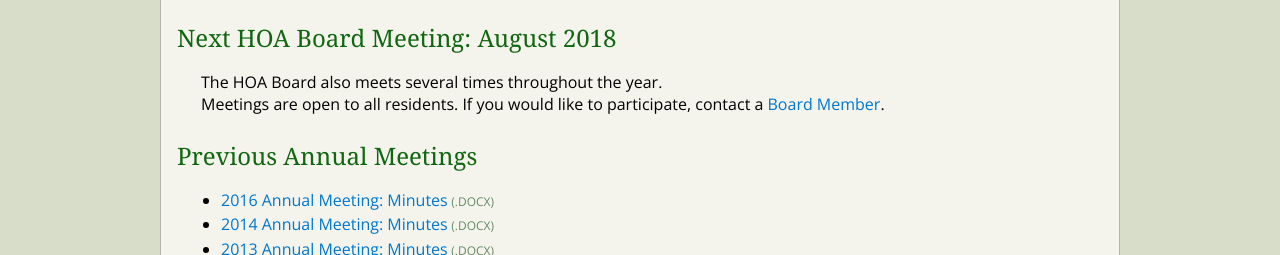
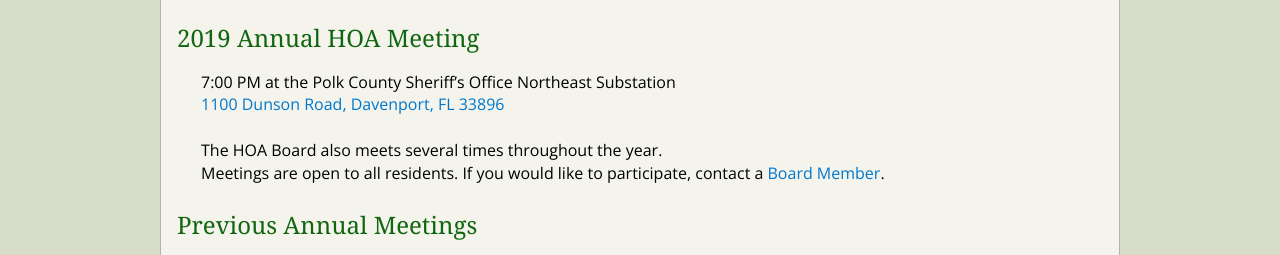
Before and after one commit to lvhoa/lvhoa.github.io, a plain HTML site: page index.html in a window 1280 px wide. Shown: the part 516-771 px from the top of the page. Drawn offline with nearby package versions, Linux system fonts and the light colour scheme; a web font is replaced by a local one.

Commit message:
Added 2019 Annual Meeting

```diff
--- a/index.html
+++ b/index.html
@@ -58,8 +58,13 @@
       Meetings
     </h2>
     <h3 class="l-hn l-hn-subsection">
-      Next HOA Board Meeting: August 2018
+      2019 Annual HOA Meeting
     </h3>
+    <p class="l-content">
+      7:00 PM at the Polk County Sheriff’s Office Northeast Substation
+      <br>
+      <a title="Get Directions from Google Maps" href="//goo.gl/maps/7qBJ7eVsFz22">1100 Dunson Road, Davenport, FL 33896</a>
+    </p>
      <p class="l-content">
       The HOA Board also meets several times throughout the year.
       <br>
```
Also changed, not shown: 2 other files.
